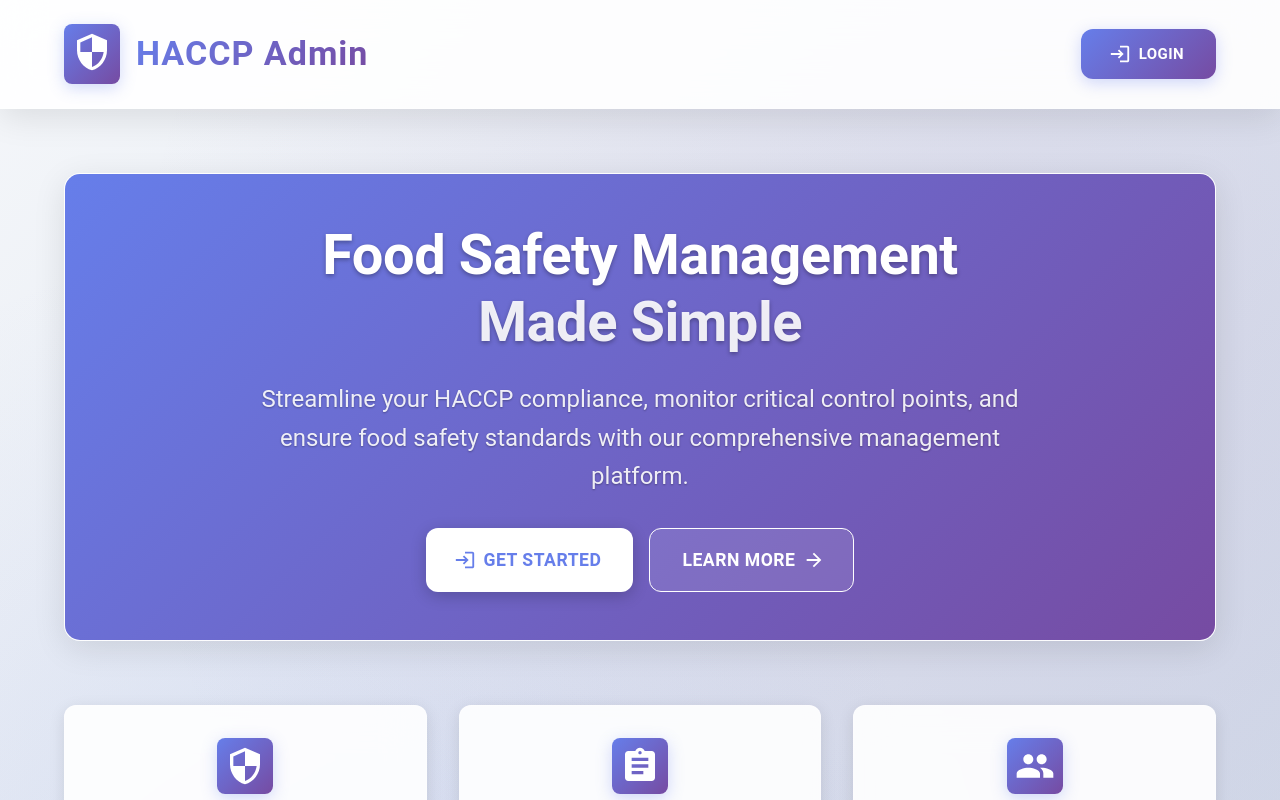
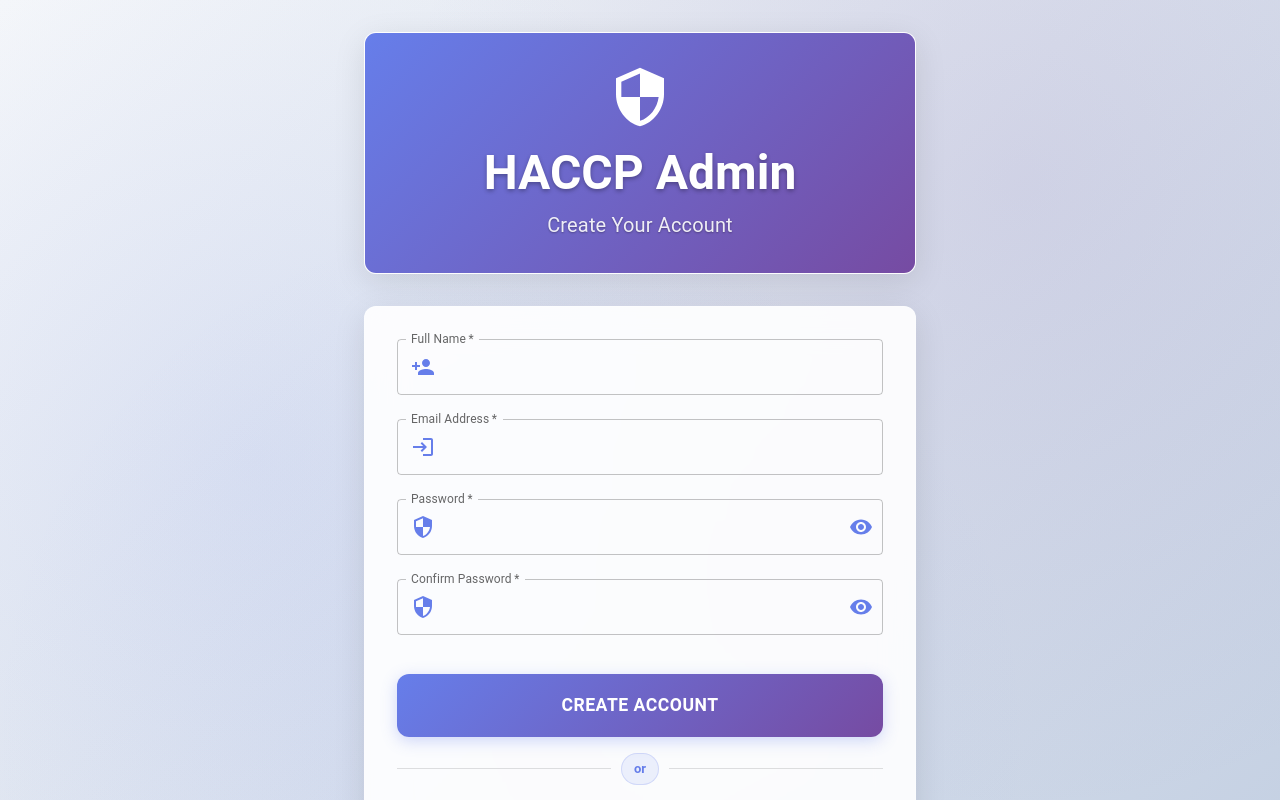
Before and after one commit to rahulmoradiya/monitoring-both, a React (Create React App) app in the folder haccp-admin/: page /signup in a window 1280 px wide. Before the commit this address led to /. Shown: the top 800 px of the page. Built offline with nearby package versions, Linux system fonts and the light colour scheme; no server answers.

Commit message:
Signup screen added

```diff
--- a/haccp-admin/src/App.tsx
+++ b/haccp-admin/src/App.tsx
@@ -6,6 +6,7 @@ import { doc, getDoc, collection, getDocs } from 'firebase/firestore';
 import { db } from './firebase';
 import HomePage from './pages/HomePage';
 import LoginPage from './pages/LoginPage';
+import SignupPage from './pages/SignupPage';
 import PrivacyPolicy from './pages/PrivacyPolicy';
 import TermsConditions from './pages/TermsConditions';
 import AdminLayout from './pages/AdminLayout';
@@ -85,8 +86,9 @@ function App() {
         <Route path="/privacy-policy" element={<PrivacyPolicy />} />
         <Route path="/terms-conditions" element={<TermsConditions />} />
 
-        {/* Existing Login Route */}
+        {/* Auth Routes */}
         <Route path="/login" element={!user ? <LoginPage onLogin={() => setUser(auth.currentUser)} /> : <Navigate to="/admin/dashboard" />} />
+        <Route path="/signup" element={!user ? <SignupPage onSignup={() => setUser(auth.currentUser)} /> : <Navigate to="/admin/dashboard" />} />
 
         {/* Existing Admin Routes - All functionality preserved */}
         <Route path="/admin" element={user ? <AdminLayout companyDetails={companyDetails} /> : <Navigate to="/login" /> }>
--- a/haccp-admin/src/pages/LoginPage.tsx
+++ b/haccp-admin/src/pages/LoginPage.tsx
@@ -1,7 +1,7 @@
 import React, { useState } from 'react';
 import { useNavigate } from 'react-router-dom';
 import { auth } from '../firebase';
-import { signInWithEmailAndPassword, createUserWithEmailAndPassword } from 'firebase/auth';
+import { signInWithEmailAndPassword, sendPasswordResetEmail } from 'firebase/auth';
 import { db } from '../firebase';
 import { setDoc, doc } from 'firebase/firestore';
 import { v4 as uuidv4 } from 'uuid';
@@ -36,10 +36,11 @@ export default function LoginPage({ onLogin }: { onLogin: () => void }) {
   const [email, setEmail] = useState('');
   const [password, setPassword] = useState('');
   const [error, setError] = useState('');
-  const [isRegister, setIsRegister] = useState(false);
-  const [name, setName] = useState('');
+  const [name] = useState('');
   const [showPassword, setShowPassword] = useState(false);
   const [loading, setLoading] = useState(false);
+  const [forgotPasswordLoading, setForgotPasswordLoading] = useState(false);
+  const [forgotPasswordSuccess, setForgotPasswordSuccess] = useState(false);
   const navigate = useNavigate();
 
   const handleSubmit = async (e: React.FormEvent) => {
@@ -48,21 +49,7 @@ export default function LoginPage({ onLogin }: { onLogin: () => void }) {
     setLoading(true);
 
     try {
-      if (isRegister) {
-        const userCredential = await createUserWithEmailAndPassword(auth, email, password);
-        const user = userCredential.user;
-        const companyCode = uuidv4().slice(0, 8);
-        await setDoc(doc(db, 'companies', companyCode, 'users', user.uid), {
-          uid: user.uid,
-          email,
-          name,
-          companyCode,
-          role: 'owner',
-          createdAt: new Date(),
-        });
-      } else {
-        await signInWithEmailAndPassword(auth, email, password);
-      }
+      await signInWithEmailAndPassword(auth, email, password);
       onLogin();
     } catch (err: any) {
       setError(err.message);
@@ -73,6 +60,26 @@ export default function LoginPage({ onLogin }: { onLogin: () => void }) {
 
   const handleTogglePasswordVisibility = () => {
     setShowPassword(!showPassword);
+  };
+
+  const handleForgotPassword = async () => {
+    if (!email) {
+      setError('Please enter your email address first.');
+      return;
+    }
+
+    setForgotPasswordLoading(true);
+    setError('');
+    setForgotPasswordSuccess(false);
+
+    try {
+      await sendPasswordResetEmail(auth, email);
+      setForgotPasswordSuccess(true);
+    } catch (err: any) {
+      setError(err.message);
+    } finally {
+      setForgotPasswordLoading(false);
+    }
   };
 
   return (
@@ -177,7 +184,7 @@ export default function LoginPage({ onLogin }: { onLogin: () => void }) {
                 fontWeight: 400,
                 textShadow: '0 1px 2px rgba(0,0,0,0.3)'
               }}>
-                {isRegister ? 'Create Your Account' : 'Welcome Back'}
+                Welcome Back
               </Typography>
             </Box>
           </Card>
@@ -196,36 +203,7 @@ export default function LoginPage({ onLogin }: { onLogin: () => void }) {
             <CardContent sx={{ p: 4 }}>
           <form onSubmit={handleSubmit}>
             <Stack spacing={3}>
-              {isRegister && (
-                <TextField
-                  fullWidth
-                  label="Full Name"
-                  variant="outlined"
-                  value={name}
-                  onChange={e => setName(e.target.value)}
-                  required
-                  sx={{
-                    '& .MuiOutlinedInput-root': {
-                      '& fieldset': {
-                        borderColor: 'rgba(102, 126, 234, 0.3)',
-                      },
-                      '&:hover fieldset': {
-                        borderColor: 'rgba(102, 126, 234, 0.5)',
-                      },
-                      '&.Mui-focused fieldset': {
-                        borderColor: '#667eea',
-                      }
-                    }
-                  }}
-                  InputProps={{
-                    startAdornment: (
-                      <InputAdornment position="start">
-                        <RegisterIcon sx={{ color: '#667eea' }} />
-                      </InputAdornment>
-                    ),
-                  }}
-                />
-              )}
+              {/* Login screen only; signup moved to /signup */}
 
               <TextField
                 fullWidth
@@ -303,6 +281,45 @@ export default function LoginPage({ onLogin }: { onLogin: () => void }) {
                 }}
               />
 
+              {/* Forgot Password Link */}
+              <Box sx={{ textAlign: 'right', mb: 2 }}>
+                <Button
+                  onClick={handleForgotPassword}
+                  disabled={forgotPasswordLoading}
+                  sx={{
+                    color: '#667eea',
+                    textTransform: 'none',
+                    fontSize: '0.9rem',
+                    fontWeight: 600,
+                    '&:hover': {
+                      background: 'rgba(102, 126, 234, 0.1)',
+                    },
+                    '&:disabled': {
+                      color: '#999',
+                    }
+                  }}
+                >
+                  {forgotPasswordLoading ? 'Sending...' : 'Forgot Password?'}
+                </Button>
+              </Box>
+
+              {forgotPasswordSuccess && (
+                <Alert
+                  severity="success"
+                  sx={{
+                    mb: 2,
+                    borderRadius: 3,
+                    background: 'rgba(76, 175, 80, 0.1)',
+                    border: '1px solid rgba(76, 175, 80, 0.2)',
+                    '& .MuiAlert-icon': {
+                      color: '#4caf50'
+                    }
+                  }}
+                >
+                  Password reset email sent! Check your inbox and follow the instructions.
+                </Alert>
+              )}
+
               {error && (
                 <Alert
                   severity="error"
@@ -351,7 +368,7 @@ export default function LoginPage({ onLogin }: { onLogin: () => void }) {
                     Processing...
                   </Box>
                 ) : (
-                  isRegister ? 'Create Account' : 'Sign In'
+                  'Sign In'
                 )}
               </Button>
 
@@ -367,29 +384,8 @@ export default function LoginPage({ onLogin }: { onLogin: () => void }) {
                 />
               </Divider>
 
-              <Button
-                fullWidth
-                variant="outlined"
-                size="large"
-                onClick={() => setIsRegister(r => !r)}
-                sx={{
-                  py: 2,
-                  fontSize: '1rem',
-                  fontWeight: 600,
-                  borderRadius: 3,
-                  borderColor: '#667eea',
-                  color: '#667eea',
-                  background: 'rgba(102, 126, 234, 0.05)',
-                  '&:hover': {
-                    borderColor: '#5a6fd8',
-                    background: 'rgba(102, 126, 234, 0.1)',
-                    transform: 'translateY(-1px)',
-                    boxShadow: '0 4px 12px rgba(102, 126, 234, 0.2)',
-                  },
-                  transition: 'all 0.3s ease'
-                }}
-              >
-                {isRegister ? 'Already have an account? Sign In' : 'No account? Create One'}
+              <Button fullWidth variant="outlined" size="large" onClick={() => navigate('/signup')} sx={{ py: 2, fontSize: '1rem', fontWeight: 600, borderRadius: 3, borderColor: '#667eea', color: '#667eea', background: 'rgba(102, 126, 234, 0.05)', '&:hover': { borderColor: '#5a6fd8', background: 'rgba(102, 126, 234, 0.1)', transform: 'translateY(-1px)', boxShadow: '0 4px 12px rgba(102, 126, 234, 0.2)' }, transition: 'all 0.3s ease' }}>
+                No account? Create One
               </Button>
             </Stack>
           </form>
--- /dev/null
+++ b/haccp-admin/src/pages/SignupPage.tsx
@@ -0,0 +1,138 @@
+import React, { useState } from 'react';
+import { useNavigate } from 'react-router-dom';
+import { auth } from '../firebase';
+import { createUserWithEmailAndPassword, sendEmailVerification } from 'firebase/auth';
+import { db } from '../firebase';
+import { setDoc, doc } from 'firebase/firestore';
+import { v4 as uuidv4 } from 'uuid';
+import {
+  Box,
+  Container,
+  TextField,
+  Button,
+  Typography,
+  Alert,
+  IconButton,
+  InputAdornment,
+  Card,
+  CardContent,
+  Fade,
+  Chip,
+  Divider,
+  CircularProgress
+} from '@mui/material';
+import {
+  Visibility,
+  VisibilityOff,
+  Security,
+  PersonAdd as RegisterIcon,
+  Login as LoginIcon,
+  ArrowBack
+} from '@mui/icons-material';
+
+export default function SignupPage({ onSignup }: { onSignup: () => void }) {
+  const [name, setName] = useState('');
+  const [email, setEmail] = useState('');
+  const [password, setPassword] = useState('');
+  const [confirmPassword, setConfirmPassword] = useState('');
+  const [showPassword, setShowPassword] = useState(false);
+  const [loading, setLoading] = useState(false);
+  const [error, setError] = useState('');
+  const navigate = useNavigate();
+
+  const handleSubmit = async (e: React.FormEvent) => {
+    e.preventDefault();
+    setError('');
+    if (password.length < 6) {
+      setError('Password must be at least 6 characters.');
+      return;
+    }
+    if (password !== confirmPassword) {
+      setError('Passwords do not match.');
+      return;
+    }
+    setLoading(true);
+    try {
+      const userCredential = await createUserWithEmailAndPassword(auth, email, password);
+      const user = userCredential.user;
+      const companyCode = uuidv4().slice(0, 8);
+
+      await setDoc(doc(db, 'companies', companyCode), {
+        name: name || 'My Company',
+        ownerUid: user.uid,
+        createdAt: new Date(),
+        plan: 'free'
+      });
+
+      await setDoc(doc(db, 'companies', companyCode, 'users', user.uid), {
+        uid: user.uid,
+        email,
+        name,
+        companyCode,
+        role: 'owner',
+        createdAt: new Date(),
+      });
+
+      try { await sendEmailVerification(user); } catch {}
+      onSignup();
+    } catch (err: any) {
+      setError(err.message);
+    } finally {
+      setLoading(false);
+    }
+  };
+
+  return (
+    <Box sx={{ minHeight: '100vh', background: 'linear-gradient(135deg, #f5f7fa 0%, #c3cfe2 100%)', display: 'flex', alignItems: 'center', py: 4, position: 'relative', overflow: 'hidden' }}>
+      <Box sx={{ position: 'absolute', inset: 0, background: `\
+          radial-gradient(circle at 20% 50%, rgba(102, 126, 234, 0.1) 0%, transparent 50%),\
+          radial-gradient(circle at 80% 20%, rgba(118, 75, 162, 0.1) 0%, transparent 50%),\
+          radial-gradient(circle at 40% 80%, rgba(102, 126, 234, 0.05) 0%, transparent 50%)
+        `, zIndex: 0 }} />
+
+      <Container maxWidth="sm" sx={{ position: 'relative', zIndex: 1 }}>
+
+        <Fade in timeout={800}>
+          <Card sx={{ mb: 4, background: 'rgba(255, 255, 255, 0.9)', backdropFilter: 'blur(20px)', borderRadius: 3, border: '1px solid rgba(255, 255, 255, 0.2)', boxShadow: '0 8px 32px rgba(0, 0, 0, 0.1)', overflow: 'hidden' }}>
+            <Box sx={{ background: 'linear-gradient(135deg, #667eea 0%, #764ba2 100%)', p: 4, textAlign: 'center' }}>
+              <Box sx={{ display: 'flex', justifyContent: 'center', mb: 2 }}>
+                <Security sx={{ fontSize: 64, color: 'white' }} />
+              </Box>
+              <Typography variant="h3" sx={{ fontWeight: 700, color: 'white', textShadow: '0 2px 4px rgba(0,0,0,0.3)', mb: 1 }}>HACCP Admin</Typography>
+              <Typography variant="h6" sx={{ color: 'rgba(255, 255, 255, 0.9)', fontWeight: 400, textShadow: '0 1px 2px rgba(0,0,0,0.3)' }}>Create Your Account</Typography>
+            </Box>
+          </Card>
+        </Fade>
+
+        <Fade in timeout={1000}>
+          <Card sx={{ background: 'rgba(255, 255, 255, 0.9)', backdropFilter: 'blur(20px)', borderRadius: 3, border: '1px solid rgba(255, 255, 255, 0.2)', boxShadow: '0 8px 32px rgba(0, 0, 0, 0.1)', overflow: 'hidden' }}>
+            <CardContent sx={{ p: 4 }}>
+              <form onSubmit={handleSubmit}>
+                <TextField fullWidth label="Full Name" variant="outlined" value={name} onChange={e => setName(e.target.value)} required sx={{ mb: 3 }} InputProps={{ startAdornment: (<InputAdornment position="start"><RegisterIcon sx={{ color: '#667eea' }} /></InputAdornment>) }} />
+                <TextField fullWidth label="Email Address" type="email" variant="outlined" value={email} onChange={e => setEmail(e.target.value)} required sx={{ mb: 3 }} InputProps={{ startAdornment: (<InputAdornment position="start"><LoginIcon sx={{ color: '#667eea' }} /></InputAdornment>) }} />
+                <TextField fullWidth label="Password" type={showPassword ? 'text' : 'password'} variant="outlined" value={password} onChange={e => setPassword(e.target.value)} required sx={{ mb: 3 }} InputProps={{ startAdornment: (<InputAdornment position="start"><Security sx={{ color: '#667eea' }} /></InputAdornment>), endAdornment: (<InputAdornment position="end"><IconButton onClick={() => setShowPassword(s => !s)} edge="end" sx={{ color: '#667eea' }}>{showPassword ? <VisibilityOff /> : <Visibility />}</IconButton></InputAdornment>) }} />
+                <TextField fullWidth label="Confirm Password" type={showPassword ? 'text' : 'password'} variant="outlined" value={confirmPassword} onChange={e => setConfirmPassword(e.target.value)} required sx={{ mb: 2 }} InputProps={{ startAdornment: (<InputAdornment position="start"><Security sx={{ color: '#667eea' }} /></InputAdornment>), endAdornment: (<InputAdornment position="end"><IconButton onClick={() => setShowPassword(s => !s)} edge="end" sx={{ color: '#667eea' }}>{showPassword ? <VisibilityOff /> : <Visibility />}</IconButton></InputAdornment>) }} helperText={password && confirmPassword && password !== confirmPassword ? 'Passwords do not match' : ' '} error={Boolean(password && confirmPassword && password !== confirmPassword)} />
+
+                {error && (
+                  <Alert severity="error" sx={{ mb: 2 }}>{error}</Alert>
+                )}
+
+                <Button type="submit" fullWidth variant="contained" size="large" disabled={loading} sx={{ py: 2, fontSize: '1.1rem', fontWeight: 600, borderRadius: 3, background: 'linear-gradient(135deg, #667eea 0%, #764ba2 100%)', boxShadow: '0 4px 16px rgba(102, 126, 234, 0.3)' }}>
+                  {loading ? (<Box sx={{ display: 'flex', alignItems: 'center', gap: 1 }}><CircularProgress size={20} sx={{ color: 'white' }} />Creating...</Box>) : 'Create Account'}
+                </Button>
+
+                <Divider sx={{ my: 2 }}>
+                  <Chip label="or" sx={{ background: 'rgba(102, 126, 234, 0.1)', color: '#667eea', fontWeight: 600, border: '1px solid rgba(102, 126, 234, 0.2)' }} />
+                </Divider>
+
+                <Button fullWidth variant="outlined" size="large" onClick={() => navigate('/login')} sx={{ py: 2, fontSize: '1rem', fontWeight: 600, borderRadius: 3, borderColor: '#667eea', color: '#667eea' }}>
+                  Already have an account? Sign In
+                </Button>
+              </form>
+            </CardContent>
+          </Card>
+        </Fade>
+      </Container>
+    </Box>
+  );
+}
```
